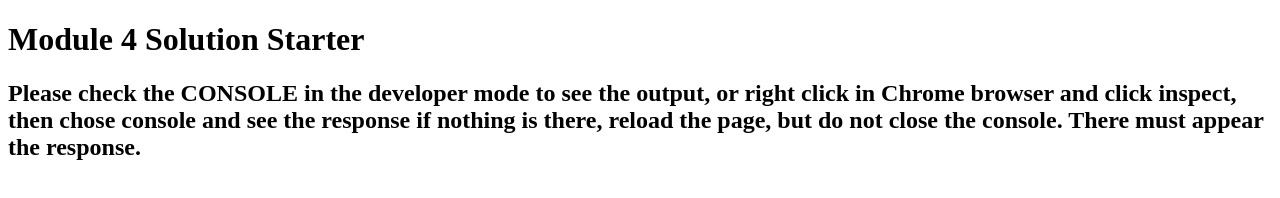
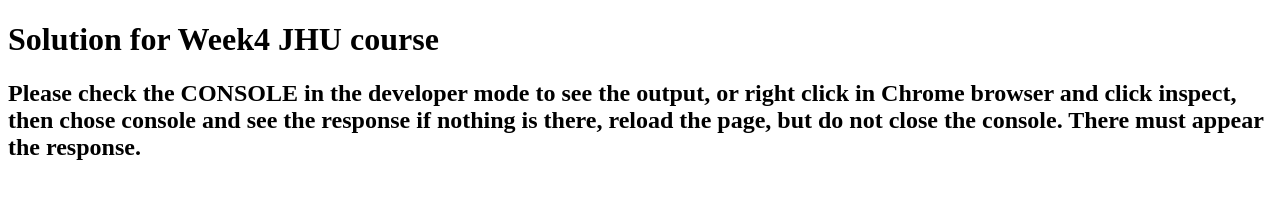
Before and after one commit to JESUSGD/M4, a plain HTML site: page index.html in a window 1280 px wide. Drawn offline with Linux system fonts and the light colour scheme.

Commit message:
Update index.html

```diff
--- a/index.html
+++ b/index.html
@@ -2,7 +2,7 @@
 <html>
 <head>
   <meta charset="utf-8">
-  <title>Module 4 Solution Starter</title>
+  <title>Solution for Week4 JHU course</title>
   <script>
     var names = []; // DO NOT REMOVE
   </script>
@@ -11,7 +11,7 @@
   <script src="script.js"></script>
 </head>
 <body>
-  <h1>Module 4 Solution Starter</h1>
+  <h1>Solution for Week4 JHU course</h1>
   <h2>
     Please check the CONSOLE in the developer mode to see the output,
     or right click in Chrome browser and click inspect, then chose console and see the response
```
